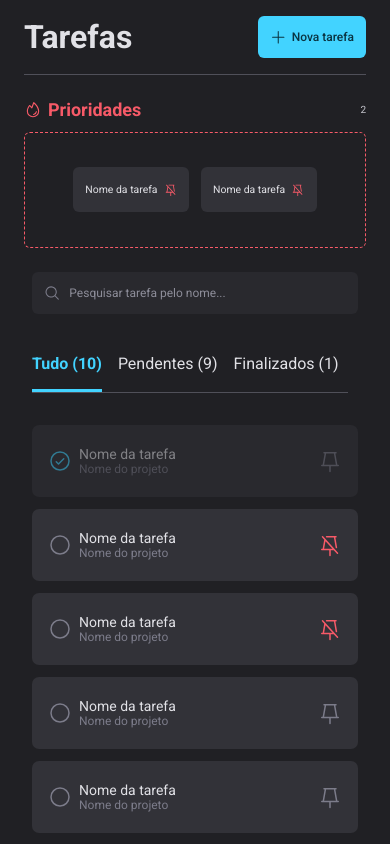
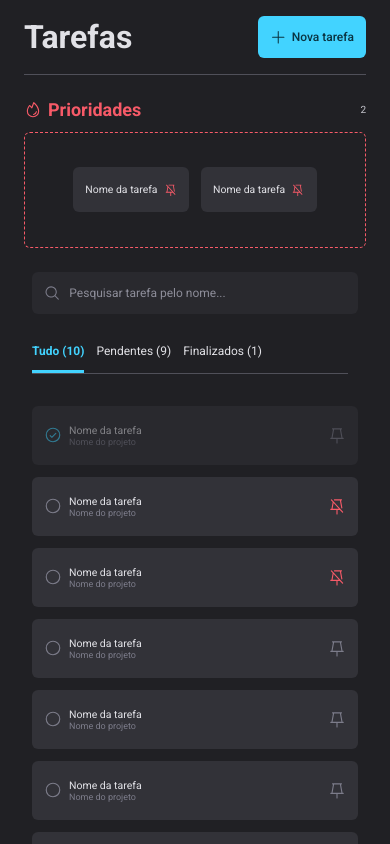
Before and after one commit to nikollllllas/e-tasks, a React (Vite) app: page / in a window 390 px wide. Built offline with nearby package versions, Linux system fonts and the light colour scheme.

Commit message:
:recycle:: updated media queries from Filter, Search and Task

```diff
--- a/src/components/Filter/styles.js
+++ b/src/components/Filter/styles.js
@@ -2,7 +2,7 @@ import styled, { css } from 'styled-components'
 
 export const Container = styled.button`
   background: none;
-  font-size: 16px;
+  font-size: 1rem;
   border: 0;
 
   color: ${({ theme }) => theme.COLORS.GRAY_100};
@@ -12,7 +12,7 @@ export const Container = styled.button`
     content: '';
     border-bottom: solid 3px ${({ theme }) => theme.COLORS.BLUE_300};
     transition: all 250ms ease-in-out;
-    padding-bottom: 16px;
+    padding-bottom: 1rem;
     transform: scaleX(0);
   }
 
--- a/src/components/Search/styles.js
+++ b/src/components/Search/styles.js
@@ -5,9 +5,9 @@ export const Container = styled.section`
 `
 
 export const Filters = styled.div`
-  margin-top: 40px;
+  margin-top: 2.5rem;
   display: flex;
-  gap: 16px;
+  gap: 1rem;
   margin-right: 10px;
 
   border-bottom-width: 1px;
--- a/src/components/Task/styles.js
+++ b/src/components/Task/styles.js
@@ -4,11 +4,8 @@ export const Container = styled.a`
   background-color: ${({ theme }) => theme.COLORS.GRAY_600};
   color: ${({ theme }) => theme.COLORS.GRAY_100};
 
-  height: 72px;
-  height: 72px;
-
-  padding: 24px 16px;
-  border-radius: 7px;
+  padding: 1.5rem 1rem;
+  border-radius: 0.5rem;
 
   display: flex;
   align-items: center;
@@ -21,7 +18,7 @@ export const Container = styled.a`
     `};
 
   > svg {
-    font-size: 24px;
+    font-size: 1.5rem;
     color: ${({ theme }) => theme.COLORS.GRAY_400};
 
     ${({ $done }) =>
@@ -38,12 +35,12 @@ export const Details = styled.div`
   flex-direction: column;
 
   > span {
-    font-size: 14px;
+    font-size: .875rem;
     color: ${({ theme }) => theme.COLORS.GRAY_100};
   }
 
   > small {
-    font-size: 12px;
+    font-size: .75rem;
     color: ${({ theme }) => theme.COLORS.GRAY_400};
   }
 `
```
